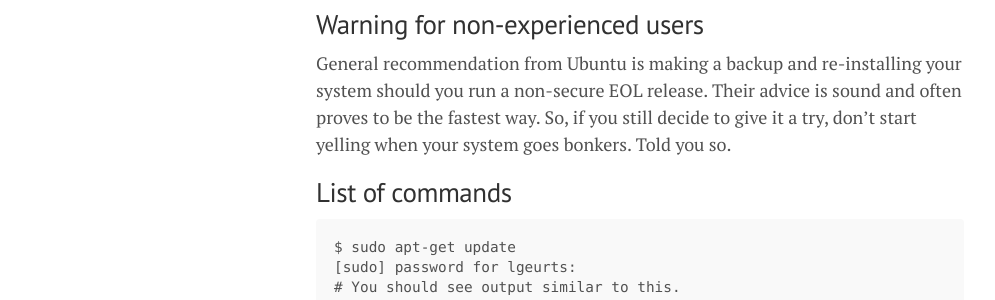
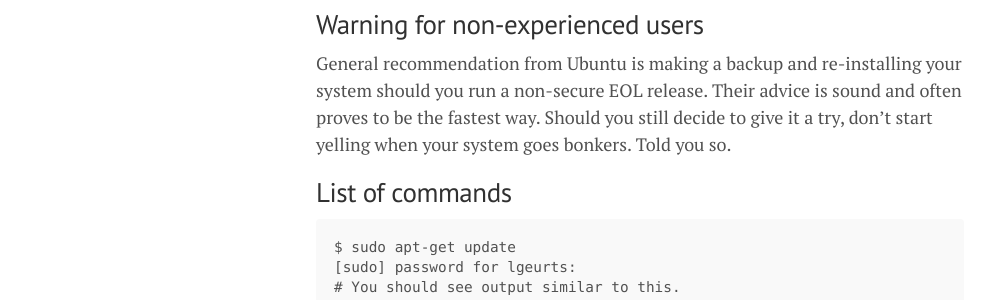
Before and after one commit to lgeurts/lgeurts.github.io, a Jekyll site: the page built from _posts/2022-08-24-ubuntu-upgrade-notes-20.x-to-22.x-for-x1-carbon-gen8.md, in a window 1280 px wide. Shown: the part 629-929 px from the top of the page, without its empty margins (0-995 px from the left). Built offline with Jekyll 4.4.1, drawn with Linux system fonts in a browser that asks for light colours; nearby versions of some CDN libraries; comment, search, counter and statistics services are not loaded.

Commit message:
Update 2022-08-24-ubuntu-upgrade-notes-20.x-to-22.x-for-x1-carbon-gen8.md

````diff
--- a/_posts/2022-08-24-ubuntu-upgrade-notes-20.x-to-22.x-for-x1-carbon-gen8.md
+++ b/_posts/2022-08-24-ubuntu-upgrade-notes-20.x-to-22.x-for-x1-carbon-gen8.md
@@ -10,7 +10,7 @@
 <img src="/assets/jammy-jellyfish.png" width="654">
 
 ## Warning for non-experienced users
-General recommendation from Ubuntu is making a backup and re-installing your system should you run a non-secure EOL release. Their advice is sound and often proves to be the fastest way. So, if you still decide to give it a try, don't start yelling when your system goes bonkers. Told you so.
+General recommendation from Ubuntu is making a backup and re-installing your system should you run a non-secure EOL release. Their advice is sound and often proves to be the fastest way. Should you still decide to give it a try, don't start yelling when your system goes bonkers. Told you so.
 
 ## List of commands
 ```
````
